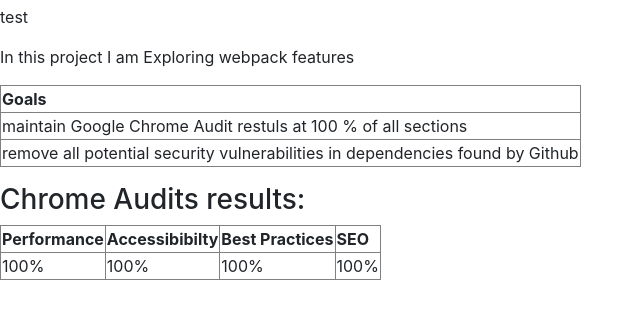
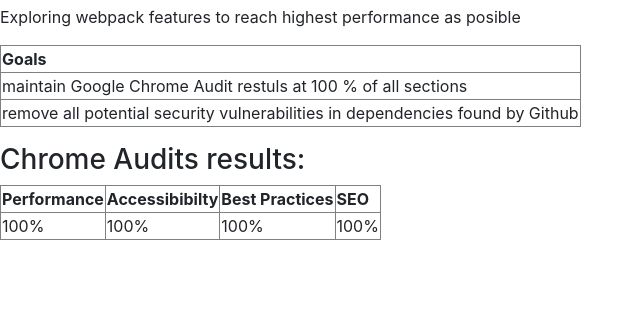
Before and after one commit to PovilasU/webpack-explorer, a website built with webpack: page src/template.html in a window 1280 px wide. Shown: the part 51-370 px from the top of the page, without its empty margins (0-644 px from the left). Built offline with nearby package versions, Linux system fonts and the light colour scheme.

```diff
--- a/src/template.html
+++ b/src/template.html
@@ -13,8 +13,8 @@
   <!-- <body class="container"> -->
   <body>
     <h1>Webpack Explorer</h1>
-    <p>test</p>
-    <p>In this project I am Exploring webpack features</p>
+
+    <p>Exploring webpack features to reach highest performance as posible</p>
     <table border="1">
       <tr>
         <th>Goals</th>
```
